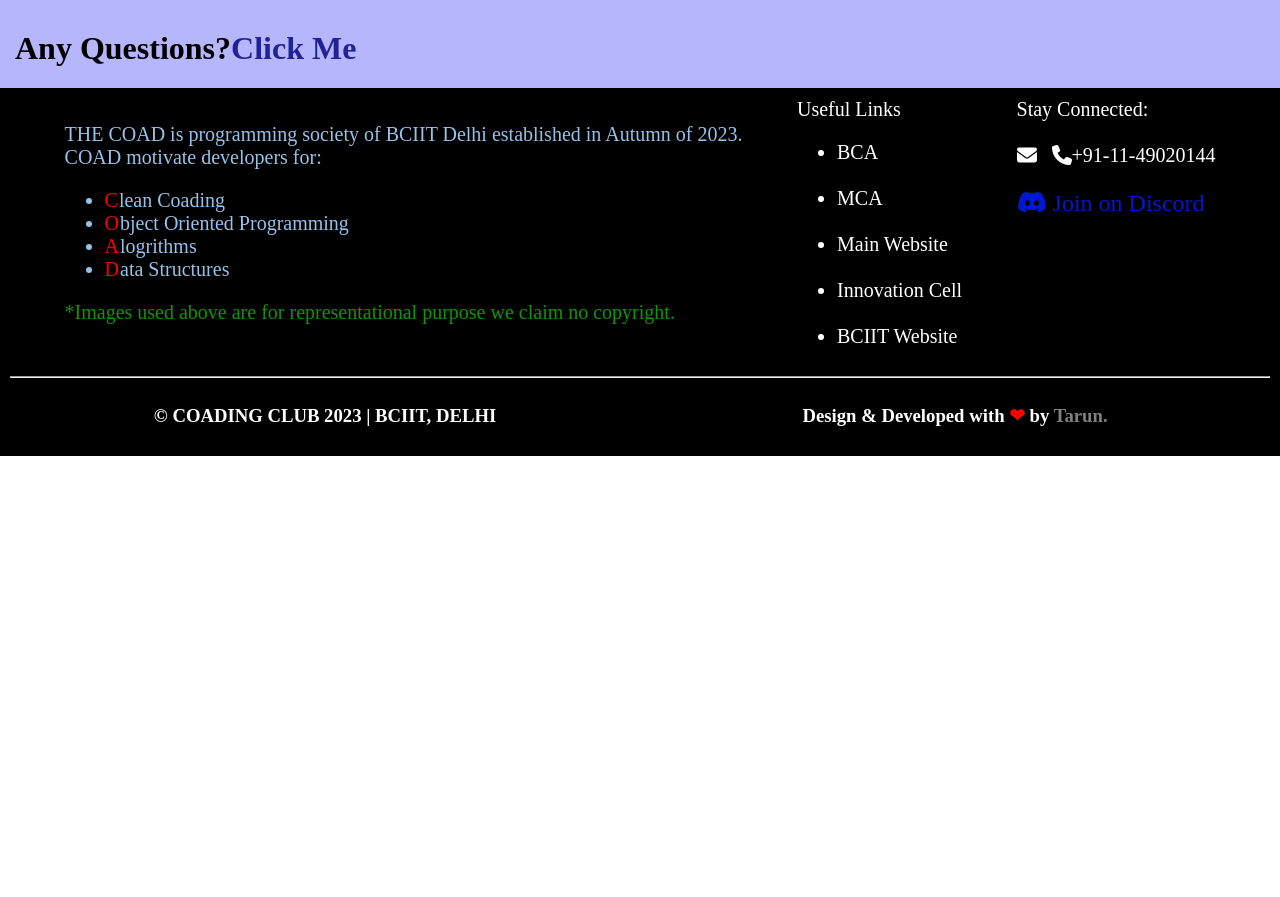
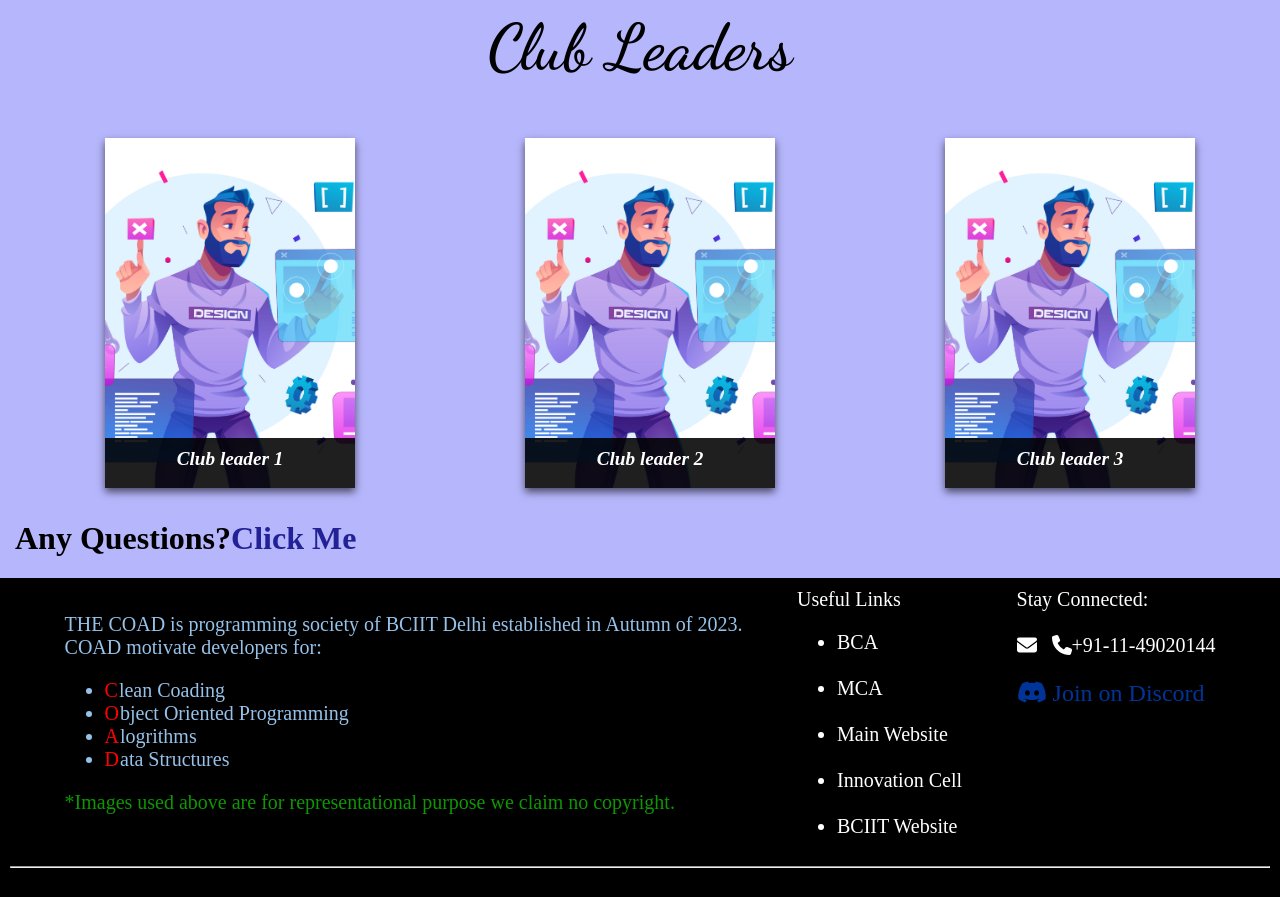
Before and after one commit to Beyondtarun/THECOAD, a React (Create React App) app: page /main in a window 1280 px wide. Shown: the part 3920-4817 px from the top of the page. Before the commit the page ends 4376 px from the top, so only its background shows below. Built offline with nearby package versions, Linux system fonts and the light colour scheme.

Commit message:
card js added club cleaders added

```diff
--- a/src/components/Banner.js
+++ b/src/components/Banner.js
@@ -13,6 +13,7 @@
 import Vision from "./Vision";
 import Mentor from "./Mentor";
 import Club from "../components2/Club";
+import ClubLeaders from "../components2/ClubLeaders";
 // this file contain all the components
 
 function BannerTop(){
@@ -86,6 +87,7 @@
         <Mentor />
         <TeamAnimated />
         <Club/>{" "}
+        <ClubLeaders />
       </div>
       <div id="ContactUs">
         <ContactUs />{" "}
--- /dev/null
+++ b/src/components/Card.css
@@ -0,0 +1,104 @@
+.Card-container {
+  display: flex;
+  flex-wrap: wrap;
+  justify-content: space-around;
+  margin-left: 20px;
+  color: black;
+}
+
+.Card {
+  width: 250px;
+  height: 350px;
+  /* border: 1px solid #ccc; */
+  box-shadow: 0 4px 8px 0 rgba(0, 0, 0, 0.605);
+  margin: 10px;
+
+  position: relative;
+  overflow: hidden;
+  transition: all 0.8s ease;
+}
+
+.Card:hover {
+  transform: scale(1.05);
+  box-shadow: 0 8px 16px 0 rgb(3, 235, 243);
+}
+
+.card-photo {
+  width: 100%;
+  height: 100%;
+  object-fit: cover;
+}
+
+.card-content {
+  padding: 10px;
+  text-align: center;
+  position: absolute;
+  height: 100%;
+  width: 100%;
+  box-sizing: border-box;
+  top: 300px;
+  background-color: rgba(0, 0, 0, 0.879);
+  color: white;
+}
+
+.Card:hover .card-content {
+  display: block;
+  transition: all 0.6s ease;
+  top: 0%;
+}
+
+.card-name {
+  margin: 0;
+  font-size: 1.2em;
+  font-weight: bold;
+  font-style: italic;
+}
+.card-designation{
+    /* margin: 1%; */
+    font-size: 20px;
+}
+.card-details {
+  margin: 10px 0;
+  font-size: 0.9em;
+  visibility: hidden;
+  opacity: 0;
+}
+
+.Card:hover .card-details {
+  visibility: visible;
+  opacity: 100;
+}
+
+.sci {
+  position: relative;
+  display: flex;
+  gap: 17px;
+  margin-top: 10px;
+  padding: 0;
+  margin: 0%;
+}
+
+.sci li {
+  list-style: none;
+}
+
+.sci li a {
+  position: relative;
+  width: 30px;
+  height: 30px;
+  display: flex;
+  margin: 0%;
+  padding: 0%;
+  justify-content: center;
+  align-items: center;
+  text-decoration: none;
+  background: #444;
+  color: #fff;
+  text-decoration: none;
+  border-radius: 5px;
+  transition: 0.5s;
+}
+
+.sci li a:hover {
+  background: #2196f3;
+}
--- /dev/null
+++ b/src/components/Card.js
@@ -0,0 +1,57 @@
+import React from "react";
+import './Card.css';
+import { FontAwesomeIcon } from "@fortawesome/react-fontawesome";
+import {
+  faInstagram,
+  faGithub,
+  faLinkedin,
+} from "@fortawesome/free-brands-svg-icons";
+
+function Card({data}){
+    return (
+
+        <div className="Card-container">
+          {data.map((item, index) => (
+            <div className="Card family" key={index}>
+              <img src={item.photo} alt={item.name} className="card-photo" />
+              <div className="card-content flex flex-col justify-between">
+                <h2 className="card-name">{item.name}</h2>
+                <h3 className="card-designation">{item.designation}</h3>
+                <p className="card-details">{item.details}</p>
+                <ul className="sci flex justify-center">
+                      <li>
+                        <a
+                          href={item.instagramLink}
+                          target="_blank"
+                          rel="noreferrer"
+                        >
+                          <FontAwesomeIcon icon={faInstagram} />
+                        </a>
+                      </li>
+                      <li>
+                        <a
+                          href={item.linkedInLink}
+                          target="_blank"
+                          rel="noreferrer"
+                        >
+                          <FontAwesomeIcon icon={faLinkedin} />
+                        </a>
+                      </li>
+                      <li>
+                        <a
+                          href={item.githubLink}
+                          target="_blank"
+                          rel="noreferrer"
+                        >
+                          <FontAwesomeIcon icon={faGithub} />
+                        </a>
+                      </li>
+                    </ul>
+              </div>
+            </div>
+          ))}
+
+        </div>);
+}
+
+export default Card;
--- a/src/components/Mentor.css
+++ b/src/components/Mentor.css
@@ -7,7 +7,7 @@
   color: white;
 }
 .card {
-  width: 30%;
+  width: 400px;
   margin: 12px;
   height: 200px;
   border-radius: 5px;
@@ -59,11 +59,11 @@
 
 /* Styling for .width1 and .width2 */
 .width1 {
-  width: 30%;
+  width: 150px;
 }
 
 .width2 {
-  width: 70%;
+  width: 250px;
   margin-left: 15px;
   font-size: 20px;
   display: flex;
@@ -76,7 +76,7 @@
   height: 100%;
   display: block;
   object-fit: cover;
-  border-radius: 5px 0px 0px 5px;
+  /* border-radius: 5px 0px 0px 5px; */
 }
 
 /* Styling for .imagediv */
--- a/src/components/Mentor.js
+++ b/src/components/Mentor.js
@@ -8,12 +8,12 @@
 const Mentor = () => {
   return (
     <div className="facultymentors">
-      <div className="flex justify-center mentors">
+      <div className="flex justify-center">
         <h1 className="text-center family font-bold" style={{fontSize:'40px'}}>MENTORS OF THE COAD</h1>
       </div>
 
-      <div className="flex justify-center">
-        <div className="card flex justify-center">
+      <div className="flex justify-center justify-around">
+        <div className="card flex">
           <div className="width1  imagediv flex justify-center items-center">
             <img className="memberimage" src={ravish} alt="member"></img>
           </div>
--- a/src/components/util.css
+++ b/src/components/util.css
@@ -40,6 +40,9 @@
 }
 .justify-end {
   justify-content: flex-end;
+}
+.justify-around{
+  justify-content: space-around;
 }
 
 .overflow-x-hidden {
--- /dev/null
+++ b/src/components2/ClubLeaders.js
@@ -0,0 +1,43 @@
+import React from "react";
+import Card from "../components/Card";
+import user from "../images/image2.jpg";
+
+function ClubLeaders(){
+    const cardData = [
+        {
+          name: "Club leader 1",
+          photo: user,
+          designation:"Java Lead",
+          details: "Lorem ipsum dolor sit amet, consectetur adipiscing elit. Nullam euismod, purus ut cursus sagittis, odio odio consequat ipsum."
+        },
+        {
+          name: "Club leader 2",
+          photo: user,
+          designation:"DSA Lead",
+          details: "Lorem ipsum dolor sit amet, consectetur adipiscing elit. Nullam euismod, purus ut cursus sagittis, odio odio consequat ipsum."
+        },
+        {
+          name: "Club leader 3",
+          photo: user,
+          designation:"WebDev Lead",
+          details: "Lorem ipsum dolor sit amet, consectetur adipiscing elit. Nullam euismod, purus ut cursus sagittis, odio odio consequat ipsum."
+        },
+
+
+        // Add more objects as needed
+      ];
+
+
+      return(
+
+        <><div>
+          <h1 className="dancing" style={{textAlign:"center", fontSize:"4em",marginTop:'0'}}>Club Leaders</h1>
+          <Card data={cardData} />
+        </div>
+
+        </>
+      )
+
+}
+
+export default ClubLeaders;
--- a/src/index.js
+++ b/src/index.js
@@ -9,7 +9,6 @@
 root.render(
   <React.StrictMode>
     <App />
-
   </React.StrictMode>
 );
 
```
